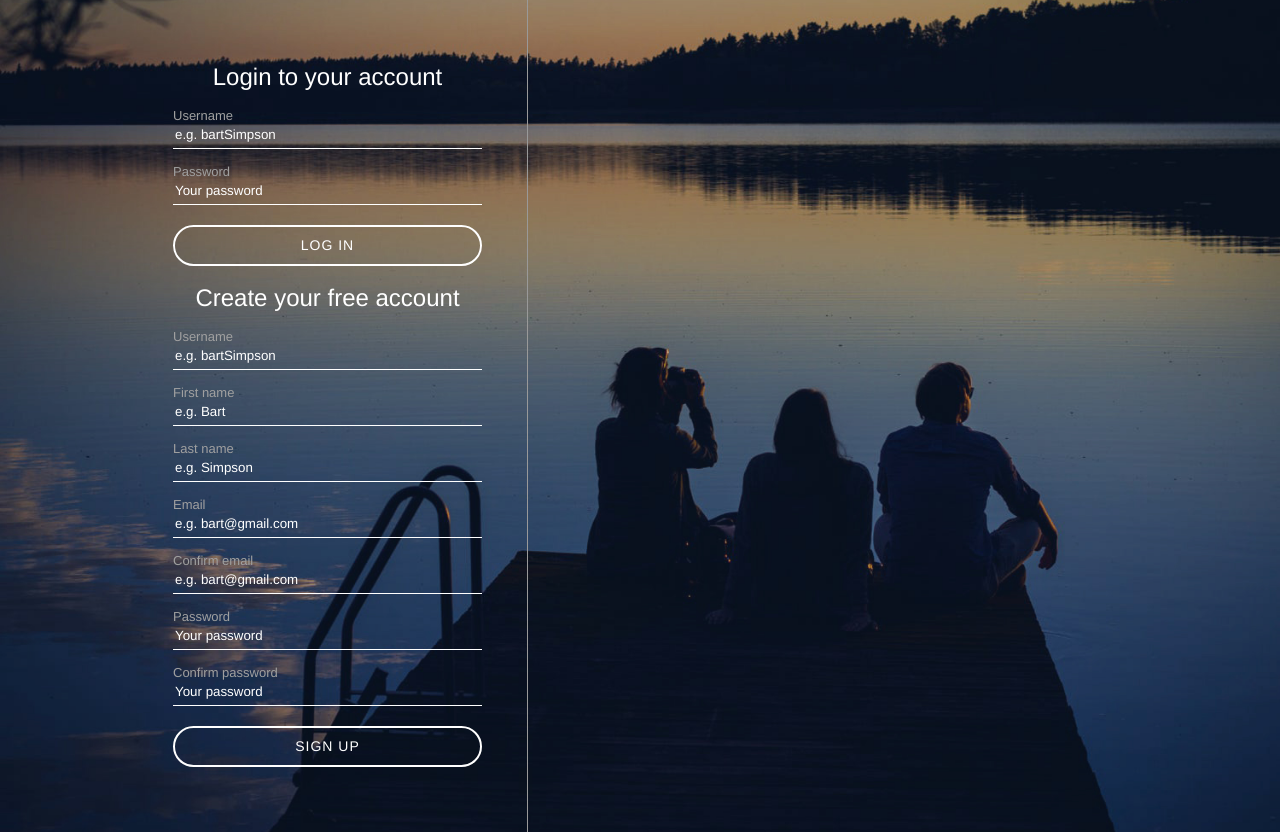
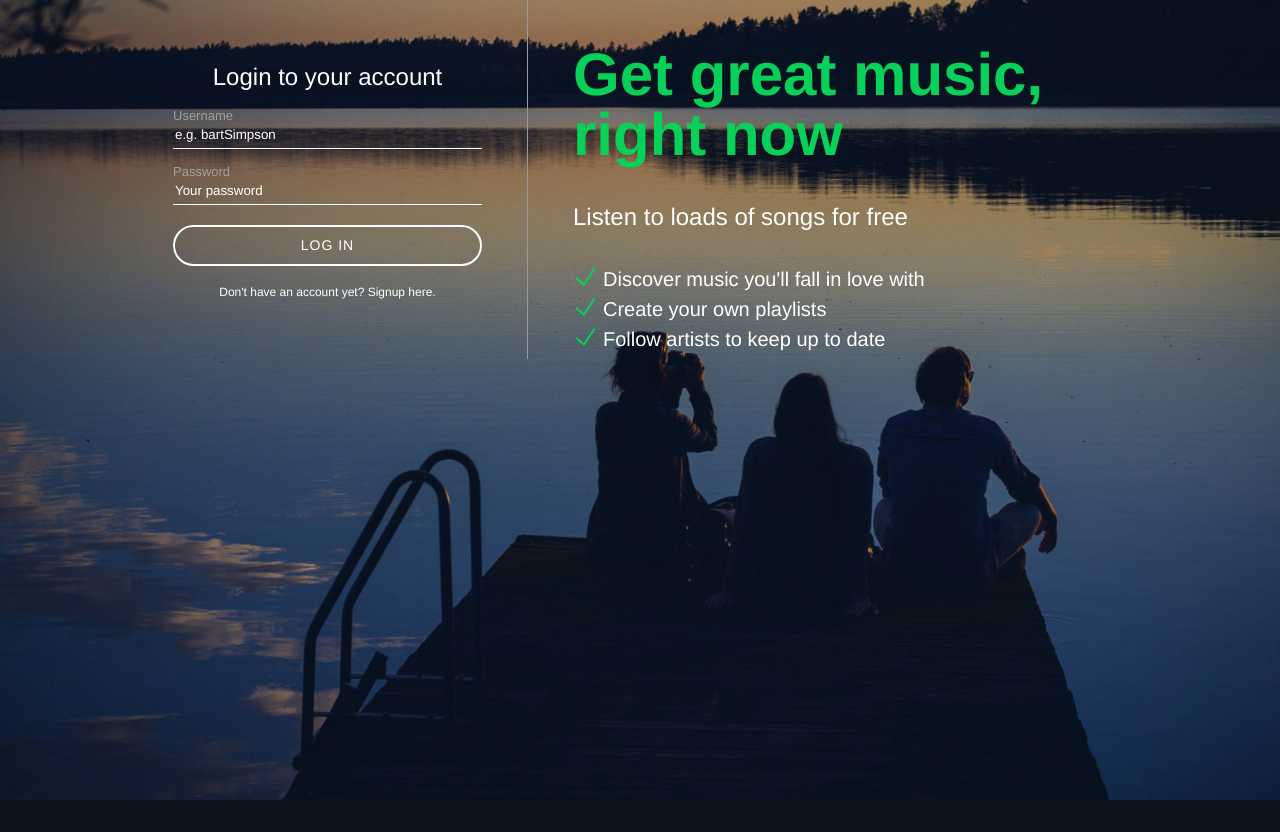
Before and after one commit to JustinDearden/Spotter, a PHP site: page /register.php in a window 1280 px wide. After the commit the page ends 800 px from the top, so only its background shows below. Run offline with PHP 8.4, Linux system fonts and the light colour scheme.

Commit message:
Styled Register Page

```diff
--- a/assets/css/register.css
+++ b/assets/css/register.css
@@ -101,3 +101,47 @@ All input fields with the type text
 #inputContainer button:hover {
     cursor: pointer;
 }
+
+.hasAccountText span {
+    font-weight: bold;
+    font-size: 12px;
+    cursor: pointer;
+}
+
+.hasAccountText {
+    text-align: center;
+}
+
+#registerForm,
+#loginForm {
+    display: none;
+}
+
+/*
+*/
+
+#loginText {
+    padding: 45px;
+    display: table-cell;
+}
+
+#loginText h1 {
+    color: #07d159;
+    font-size: 60px;
+    font-weight: bold;
+}
+
+#loginText h2 {
+    margin: 35px 0;
+}
+
+#loginText ul {
+    padding: 0;
+}
+
+#loginText li {
+    font-size: 20px;
+    list-style-type: none;
+    padding: 5px 30px;
+    background: url(../images/icons/checkmark.png) no-repeat 0 0;
+}
--- /dev/null
+++ b/assets/js/register.js
@@ -0,0 +1,13 @@
+$(document).ready(function() {
+
+    $("#hideLogin").click(function() {
+        $("#loginForm").hide();
+        $("#registerForm").show();
+    });
+
+    $("#hideRegister").click(function() {
+        $("#loginForm").show();
+        $("#registerForm").hide();
+    });
+
+});
--- a/register.php
+++ b/register.php
@@ -19,8 +19,30 @@
 <head>
 	<title>Welcome to Spotter!</title>
 	<link rel="stylesheet" type="text/css" href="assets/css/register.css">
+
+	<script src="https://ajax.googleapis.com/ajax/libs/jquery/3.3.1/jquery.min.js"></script>
+	<script src="assets/js/register.js"></script>
 </head>
 <body>
+
+	<?php
+	if(isset($_POST['registerButton'])) {
+		echo '	<script>
+		$(document).ready(function() {
+			$("#loginForm").hide();
+			$("#registerForm").show();
+		});
+		</script>';
+	} else {
+		echo '	<script>
+		$(document).ready(function() {
+			$("#loginForm").show();
+			$("#registerForm").hide();
+		});
+		</script>';
+	}
+	?>
+
 	<div id="background">
 
 		<div id="loginContainer">
@@ -39,6 +61,10 @@
 					</p>
 
 					<button type="submit" name="loginButton">LOG IN</button>
+
+					<div class="hasAccountText">
+						<span id="hideLogin">Don't have an account yet? Signup here.</span>
+					</div>
 
 				</form>
 
@@ -93,10 +119,25 @@
 
 					<button type="submit" name="registerButton">SIGN UP</button>
 
+					<div class="hasAccountText">
+						<span id="hideRegister">Already have an account? Log in here.</span>
+					</div>
+
 				</form>
 
+			</div>
 
+			<div id="loginText">
+				<h1>Get great music, right now</h1>
+				<h2>Listen to loads of songs for free</h2>
+				<ul>
+					<li>Discover music you'll fall in love with</li>
+					<li>Create your own playlists</li>
+					<li>Follow artists to keep up to date</li>
+				</ul>
 			</div>
+
+
 		</div>
 	</div>
 
```
Also changed, not shown: assets/images/icons/checkmark.png (added), 3 other files.
